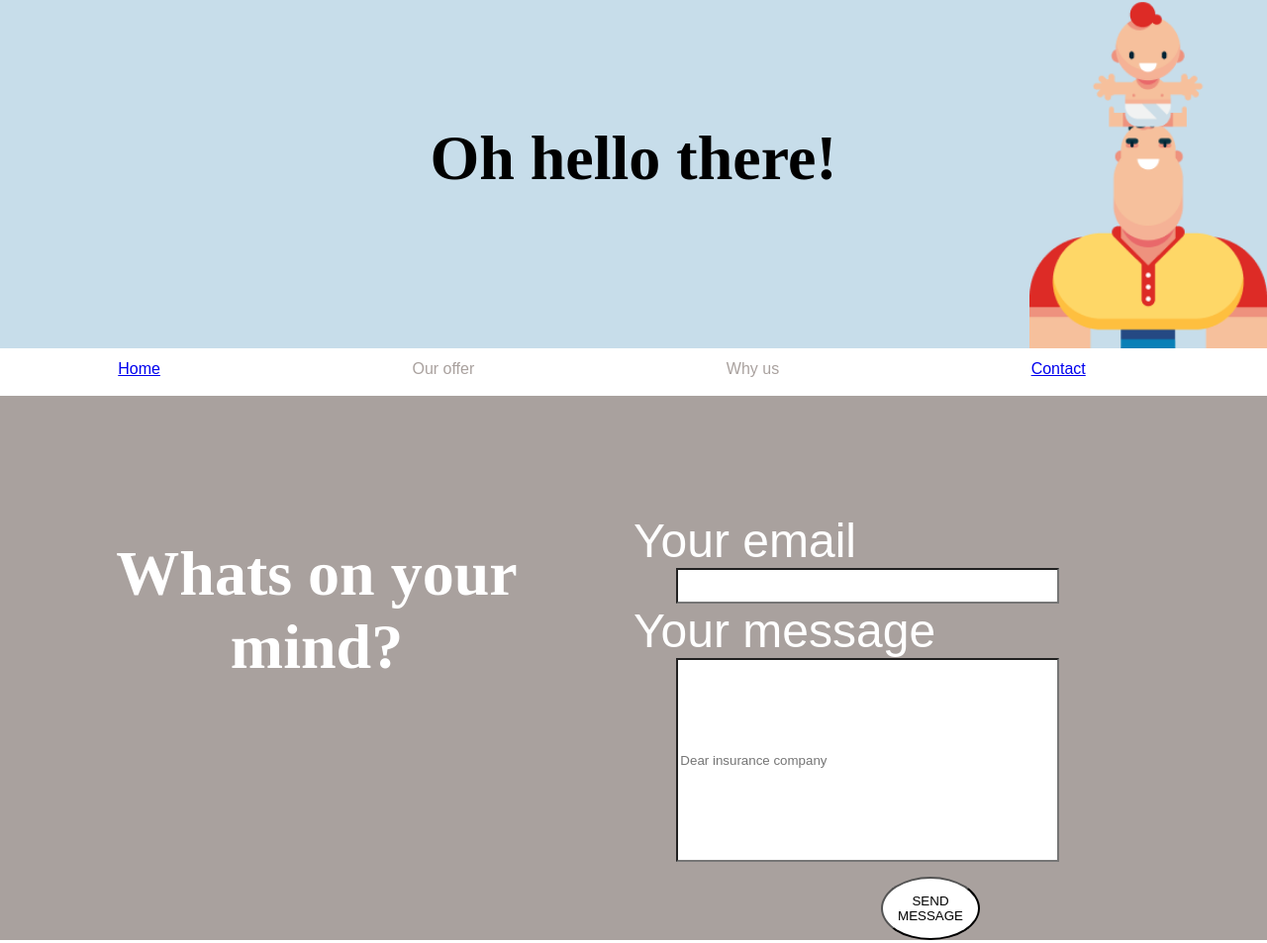
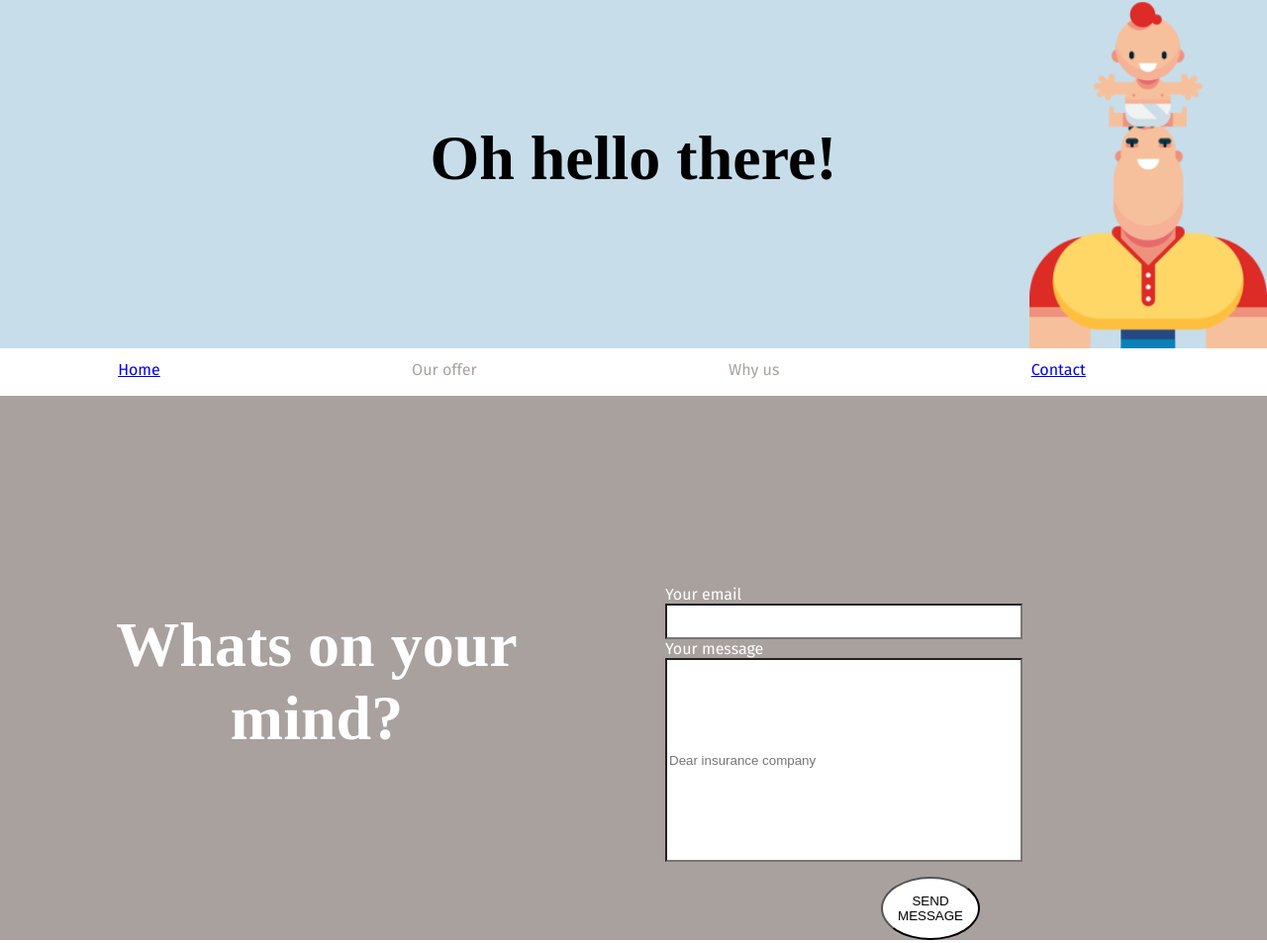
Before and after one commit to Nattzor/SlutProjektHtmlCssNN, a plain HTML site: page contact.html in a window 1280 px wide. Shown: the top 953 px of the page at 99% size. Drawn offline with Linux system fonts and the light colour scheme; grey boxes are pictures that could not be loaded; a web font is replaced by a local one.

Commit message:
some fixing

```diff
--- a/contact.html
+++ b/contact.html
@@ -3,8 +3,16 @@
 <head>
     <meta charset="UTF-8">
     <meta name="viewport" content="width=device-width, initial-scale=1.0">
+    <meta name="description" content="Insurance Project">
+    <meta name="keywords" content="HTML, CSS, JavaScript">
     <link rel="stylesheet" href="css/style.css">
-    <title>Document</title>
+    <link rel="preconnect" href="https://fonts.googleapis.com">
+    <link rel="preconnect" href="https://fonts.gstatic.com" crossorigin>
+    <link href="https://fonts.googleapis.com/css2?family=Fira+Sans:ital,wght@0,200;0,400;1,200&display=swap" rel="stylesheet">
+    <link rel="preconnect" href="https://fonts.googleapis.com">
+    <link rel="preconnect" href="https://fonts.gstatic.com" crossorigin>
+    <link href="https://fonts.googleapis.com/css2?family=Frank+Ruhl+Libre:wght@500&display=swap" rel="stylesheet">
+    <title>Insurance Project</title>
 </head>
 <body>
     <header id="top" class="contactHeaderContainer">
@@ -22,10 +30,11 @@
         <h1>Whats on your <br> mind?</h1>
 
             <form>
-                <label>Your email</label>
+                <label>Your email
                 <input class="emailBox" type="text">
-                <label>Your message</label>
-                <input placeholder="Dear insurance company" class="textArea" type="textarea">
+            </label>
+                <label>Your message
+                <input placeholder="Dear insurance company" class="textArea" type="textarea"></label>
                 <Button class="sendMessageButton">SEND MESSAGE</Button>
             </form>
 
--- a/css/style.css
+++ b/css/style.css
@@ -239,7 +239,6 @@ li {
     height: 4rem;
     background-color: #c7ddea;
     border-radius: 100%;
-    background-image: url("../img/pil.png");
     background-position: center;
     position: relative;
     top: -15px;
@@ -341,9 +340,10 @@ li {
     color: white;
 }
 
-form > p {
+form > label {
     text-align: left;
     margin-left: 2rem;
+    font-size: 1rem;;
 }
 
 form {
@@ -419,11 +419,12 @@ display: none;
     height: 4rem;
     background-color: #c7ddea;
     border-radius: 100%;
-    background-image: url("../img/pil.png");
     background-position: center;
     position: relative;
     margin-left: 15rem;
+
 }
+
 /* <---------------------- desktop home ----------------------> */
 
 @media screen and (min-width: 780px) {
```
Also changed, not shown: index.html (+3 -1 lines).
